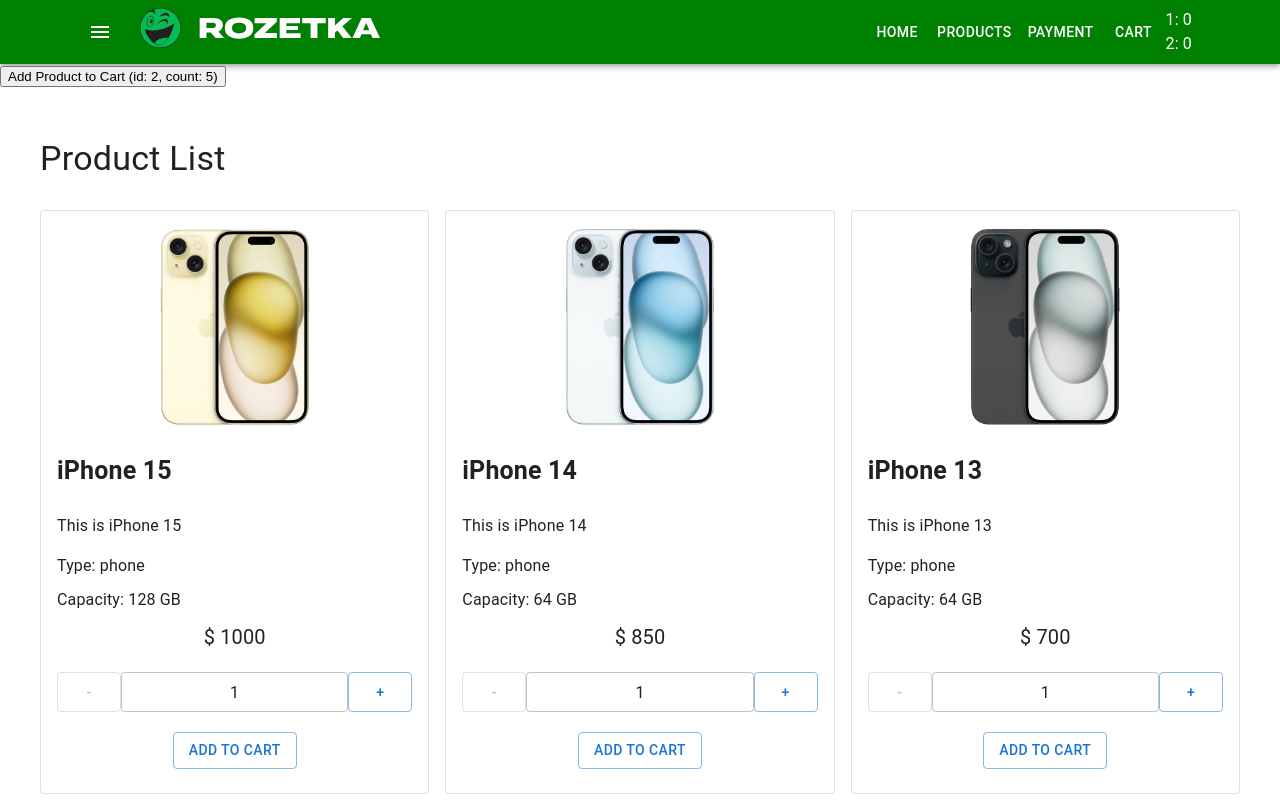
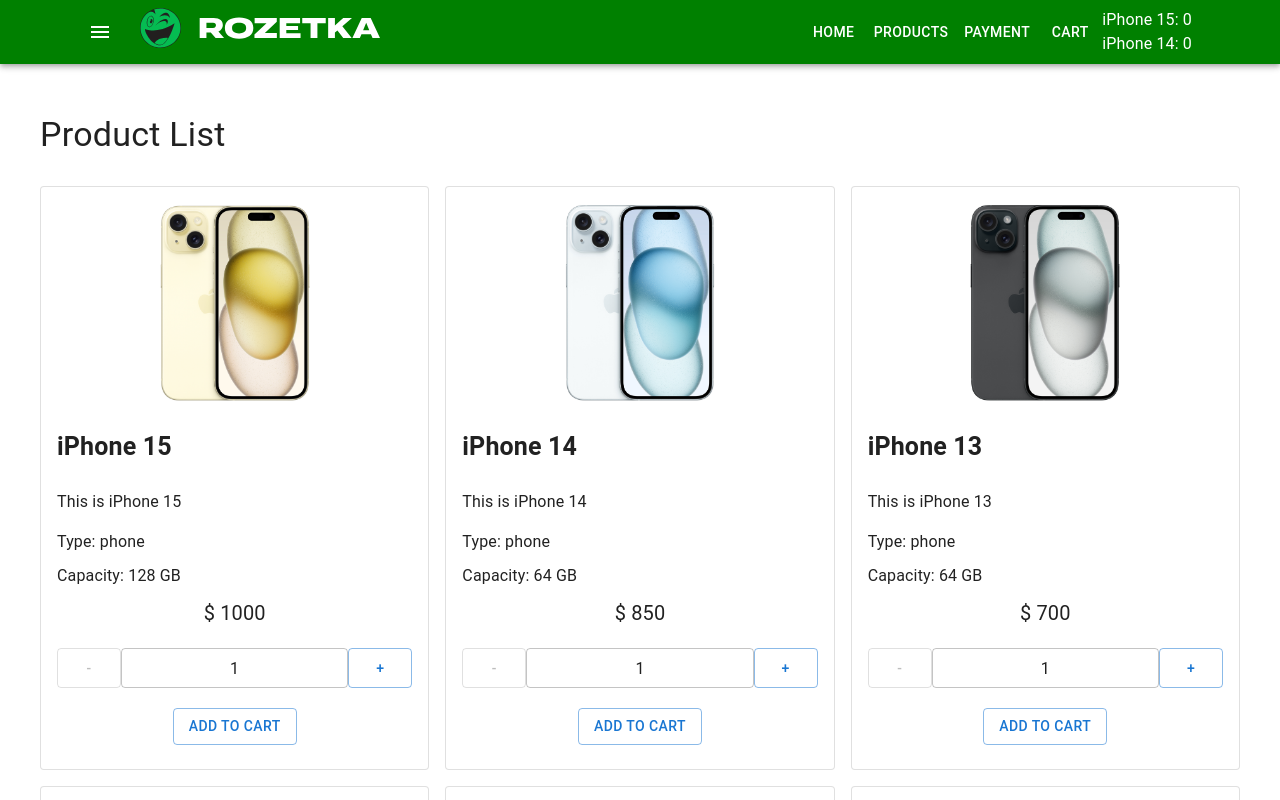
Before and after one commit to VarvaraProkhvatylo/react-shop-project-16-03, a React (Create React App) app: page / in a window 1280 px wide. Shown: the top 800 px of the page. Built offline with nearby package versions, Linux system fonts and the light colour scheme.

Commit message:
replace id with title, fixed numbers vs id in array

```diff
--- a/src/components/CartHeader/CartHeader.tsx
+++ b/src/components/CartHeader/CartHeader.tsx
@@ -1,7 +1,8 @@
+import { productsArray } from 'utils/productsArray'
+
 type Props = {
     productsInCart: {
         [id: number]: number
-        // [price: number]: number
     }
 }
 
@@ -10,7 +11,8 @@ const CartHeader = ({ productsInCart }: Props) => {
         <div>
             {Object.keys(productsInCart).map((productId) => (
                 <div key={productId}>
-                    {productId}: {productsInCart[+productId]}
+                    {productsArray[+productId - 1].title}:{' '}
+                    {productsInCart[+productId]}
                 </div>
             ))}
         </div>
--- a/src/layout/App.tsx
+++ b/src/layout/App.tsx
@@ -27,10 +27,6 @@ const App = () => {
         <StyledEngineProvider injectFirst>
             <CssBaseline />
             <Header productsInCart={productsInCart} />
-            <button onClick={() => addProductsToCart(2, 5)}>
-                {' '}
-                Add Product to Cart (id: 2, count: 5)
-            </button>
             <Main addProductsToCart={addProductsToCart} />
             <Footer />
         </StyledEngineProvider>
```
